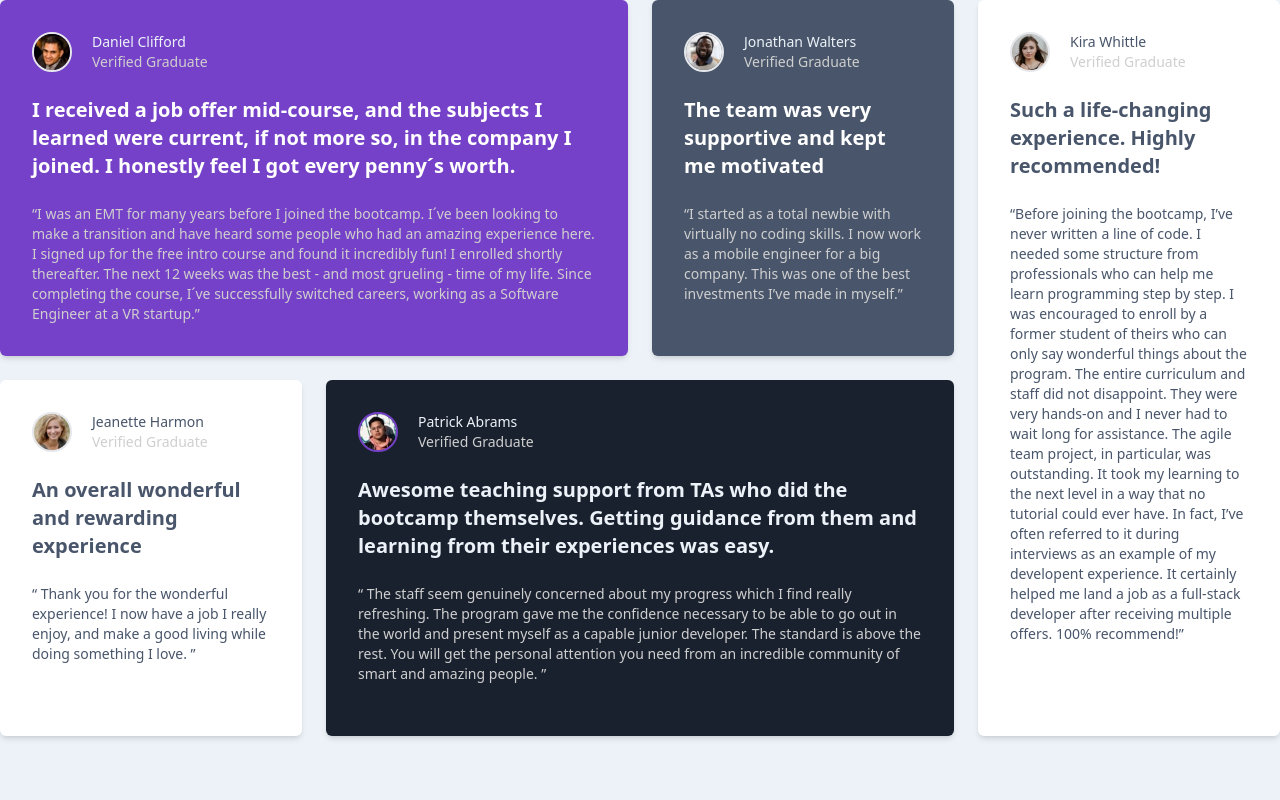
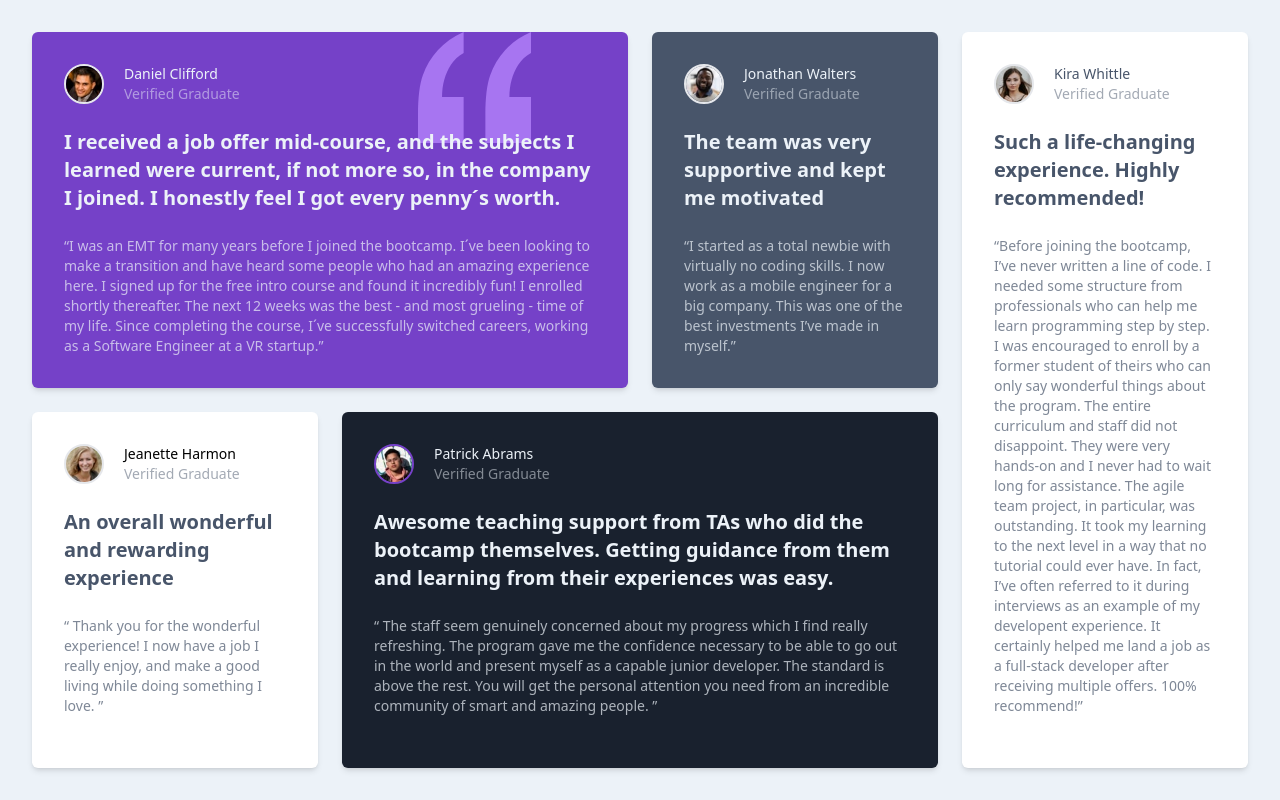
Before and after one commit to Maoaii/Testimonials-Frontend-Mentor, a website: page index.html in a window 1280 px wide. Drawn offline with Linux system fonts and the light colour scheme.

Commit message:
almost done!

```diff
--- a/index.html
+++ b/index.html
@@ -15,28 +15,32 @@
   <title>Frontend Mentor | Testimonials</title>
 </head>
 <body class="bg-custom-light-grayish-blue font-Barlow Semi Condensed text-sm place-content-center">
-  <div id="flex-container" class="flex place-content-center">
+  <div id="flex-container" class="flex place-content-center p-8">
+    <div id="testimonials-grid" class="lg:grid gap-6 lg:grid-cols-4 lg:grid-rows-2 flex flex-col">
 
-    <div id="testimonials-grid" class="grid grid-cols-4 grid-rows-2 gap-6">
-
-      <div id="daniel-user-card" class="bg-custom-mod-violet card-base col-span-2">
-        <div id="user-personal-info" class="flex">
+      <div style="background-image: url('images/bg-pattern-quotation.svg');
+                  background-repeat: no-repeat;
+                  background-position: 80% 0%;
+                  background-size: 19%;"
+                  id="daniel-user-card"
+                  class="bg-custom-mod-violet card-base lg:col-span-2 -z-10">
+        <div id="user-personal-info text" class="flex">
           <img
           src="images/image-daniel.jpg"
           alt="daniel-portrait"
           class="portrait-base">
           <div id="user-title" class="pl-5">
             <h3 class="text-custom-light-grayish-blue">Daniel Clifford</h3>
-            <h3 class="text-custom-light-gray">Verified Graduate</h3>
+            <h3 class="text-custom-light-grayish-blue opacity-50">Verified Graduate</h3>
           </div>
         </div>
 
-        <p id="card-title" class="text-white title-base">
+        <p id="card-title" class="text-custom-light-grayish-blue title-base">
           I received a job offer mid-course, and the subjects I learned were current, if not more so,
           in the company I joined. I honestly feel I got every penny´s worth.
         </p>
 
-        <p id="cart-quote" class="text-custom-light-gray">
+        <p id="cart-quote" class="text-custom-light-grayish-blue opacity-70">
           “I was an EMT for many years before I joined the bootcamp. I´ve been looking to make a
           transition and have heard some people who had an amazing experience here. I signed up
           for the free intro course and found it incredibly fun! I enrolled shortly thereafter.
@@ -53,20 +57,20 @@
           class="portrait-base">
           <div id="user-title" class="pl-5">
             <h3 class="text-custom-light-grayish-blue">Jonathan Walters</h3>
-            <h3 class="text-custom-light-gray">Verified Graduate</h3>
+            <h3 class="text-custom-light-grayish-blue opacity-50">Verified Graduate</h3>
           </div>
         </div>
 
-        <p id="card-title" class="text-white title-base">
+        <p id="card-title" class="text-custom-light-grayish-blue title-base">
           The team was very supportive and kept me motivated
         </p>
-        <p id="card-quote" class="text-custom-light-gray">
+        <p id="card-quote" class="text-custom-light-grayish-blue opacity-70">
           “I started as a total newbie with virtually no coding skills. I now work as a mobile engineer
           for a big company. This was one of the best investments I’ve made in myself.”
         </p>
       </div>
 
-      <div id="kira-user-card" class="bg-white card-base row-span-2">
+      <div id="kira-user-card" class="bg-white card-base lg:row-span-2">
         <div id="user-personal-info" class="flex">
           <img
           src="images/image-kira.jpg"
@@ -74,14 +78,15 @@
           class="portrait-base">
           <div id="user-title" class="pl-5">
             <h3 class="text-custom-very-dark-grayish-blue">Kira Whittle</h3>
-            <h3 class="text-custom-light-gray">Verified Graduate</h3>
+            <h3 class="text-custom-very-dark-grayish-blue opacity-50">Verified Graduate</h3>
           </div>
         </div>
 
         <p id="card-title" class="text-custom-very-dark-grayish-blue title-base">
           Such a life-changing experience. Highly recommended!
         </p>
-        <p id="card-quote" class="text-custom-very-dark-grayish-blue">
+
+        <p id="card-quote" class="text-custom-very-dark-grayish-blue opacity-70">
           “Before joining the bootcamp, I’ve never written a line of code. I needed some structure from
           professionals who can help me learn programming step by step. I was encouraged to enroll by a former
           student of theirs who can only say wonderful things about the program. The entire curriculum and staff
@@ -100,21 +105,21 @@
           alt="image-kira"
           class="portrait-base">
           <div id="user-title" class="pl-5">
-            <h3 class="text-custom-very-dark-grayish-blue">Jeanette Harmon</h3>
-            <h3 class="text-custom-light-gray">Verified Graduate</h3>
+            <h3 class="text-custom-">Jeanette Harmon</h3>
+            <h3 class="text-custom-very-dark-grayish-blue opacity-50">Verified Graduate</h3>
           </div>
         </div>
 
         <p id="card-title" class="text-custom-very-dark-grayish-blue title-base">
           An overall wonderful and rewarding experience
         </p>
-        <p id="card-quote" class="text-custom-very-dark-grayish-blue">
+        <p id="card-quote" class="text-custom-very-dark-grayish-blue opacity-70">
           “ Thank you for the wonderful experience! I now have a job I really enjoy, and make a good living
           while doing something I love. ”
         </p>
       </div>
 
-      <div id="patric-user-card" class="bg-custom-very-dark-blackish-blue card-base col-span-2">
+      <div id="patric-user-card" class="bg-custom-very-dark-blackish-blue card-base lg:col-span-2">
         <div id="user-personal-info" class="flex">
           <img
           src="images/image-patrick.jpg"
@@ -122,7 +127,7 @@
           class="portrait-base border-custom-mod-violet">
           <div id="user-title" class="pl-5">
             <h3 class="text-custom-light-grayish-blue">Patrick Abrams</h3>
-            <h3 class="text-custom-light-gray">Verified Graduate</h3>
+            <h3 class="text-custom-light-grayish-blue opacity-50">Verified Graduate</h3>
           </div>
         </div>
 
@@ -130,7 +135,7 @@
           Awesome teaching support from TAs who did the bootcamp themselves. Getting guidance from them and
           learning from their experiences was easy.
         </p>
-        <p id="card-quote" class="text-custom-light-gray">
+        <p id="card-quote" class="text-custom-light-grayish-blue opacity-70">
           “ The staff seem genuinely concerned about my progress which I find really refreshing. The program
           gave me the confidence necessary to be able to go out in the world and present myself as a capable
           junior developer. The standard is above the rest. You will get the personal attention you need from
--- a/src/input.css
+++ b/src/input.css
@@ -11,5 +11,5 @@
 }
 
 .title-base {
-    @apply py-6 text-xl font-bold;
+    @apply py-6 text-xl font-semibold;
 }
```
Also changed, not shown: public/output.css.
